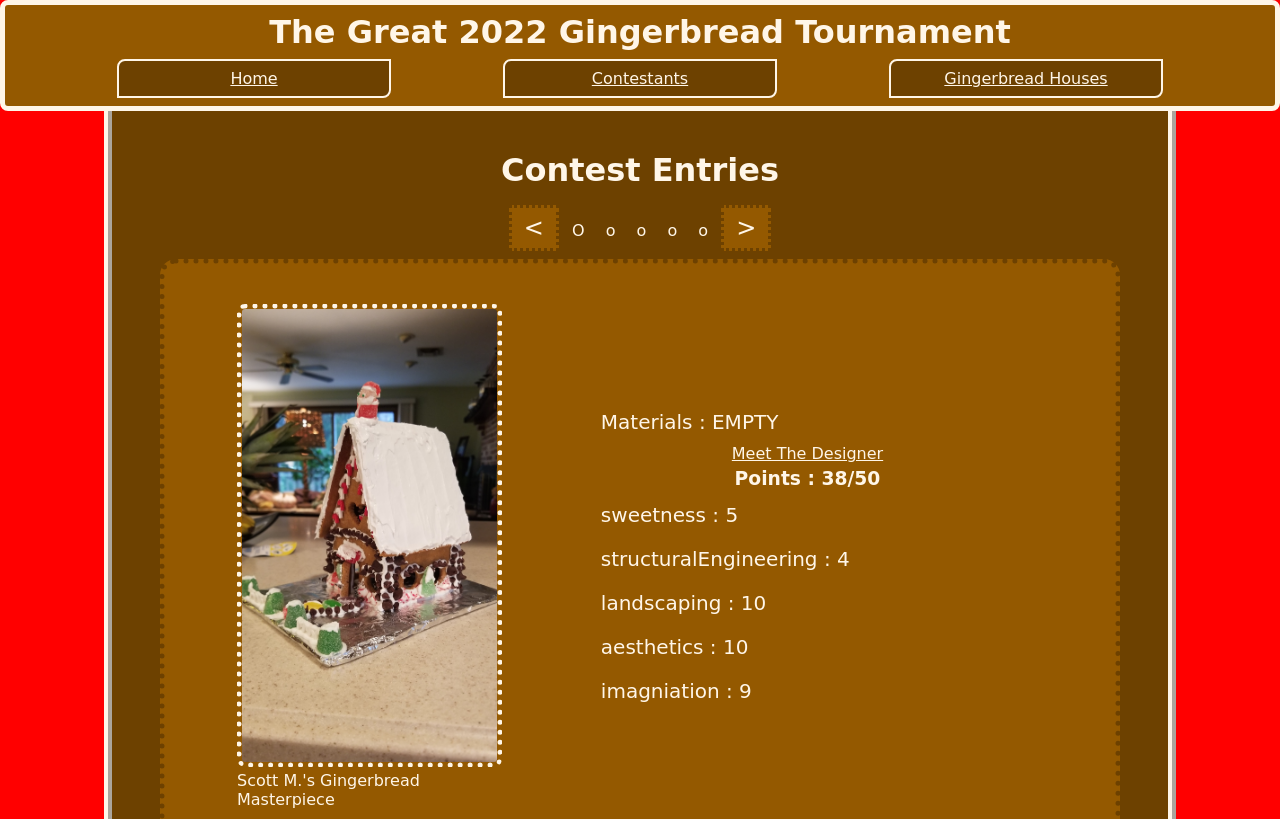
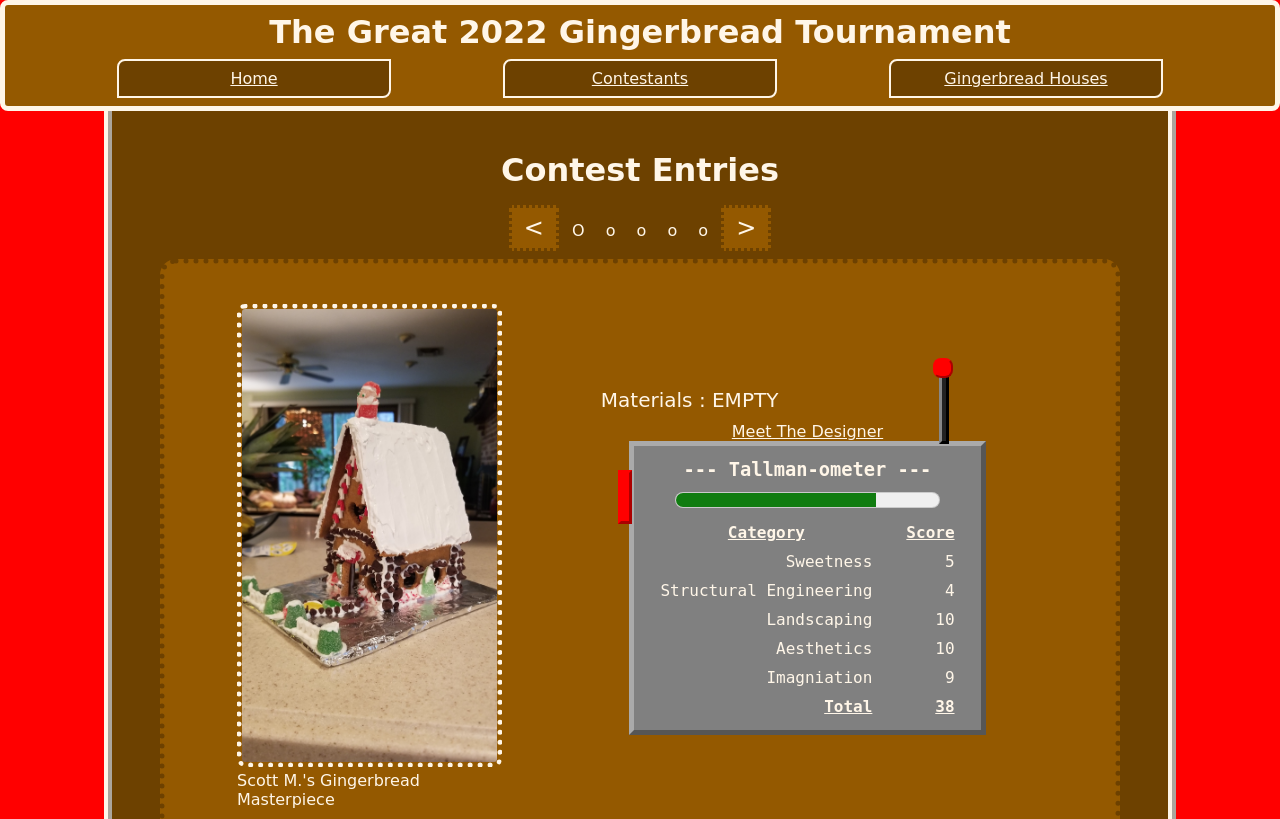
Before and after one commit to Saverton/gingerbread, a React (Create React App) app: page /houses/0 in a window 1280 px wide. Shown: the top 819 px of the page. Built offline with nearby package versions, Linux system fonts and the light colour scheme.

Commit message:
add tallmanometer

```diff
--- a/src/components/HouseCard.js
+++ b/src/components/HouseCard.js
@@ -1,6 +1,7 @@
 import React from 'react';
 import { Link } from 'react-router-dom';
 import CONTESTANTS from '../data/contestants';
+import Tallmanometer from './Tallmanometer';
 
 function HouseCard({ data }) {
   const { designerId, imageUrl, points } = data;
@@ -21,13 +22,9 @@ function HouseCard({ data }) {
     }
   }
 
-  function getTotalPoints() {
-    return Object.values(points).reduce((sum, element) => sum + element, 0);
-  }
 
-  const pointBreakdown = Object.keys(points).map(
-    (scoringCategory, index) => <p key={`scoring-${index}`}>{scoringCategory} : {Object.values(points)[index]}</p>
-  );
+
+
 
   return (
     <article className='card'>
@@ -38,8 +35,7 @@ function HouseCard({ data }) {
       <div className='card-details'>
         <p>Materials : EMPTY</p>
         <Link to={`/contestants/${designerId}`}>Meet The Designer</Link>
-        <h3>Points : {getTotalPoints()}/50</h3>
-        {pointBreakdown}
+        <Tallmanometer points={points} />
       </div>
     </article>
   );
--- /dev/null
+++ b/src/components/Tallmanometer.js
@@ -0,0 +1,54 @@
+import React from 'react';
+
+function normalizeFromCamelCase(str) {
+  let newStr = '';
+  for (let letter of str) {
+    newStr += /[A-Z]/.test(letter) ? ` ${letter}` : letter;
+  }
+  newStr = newStr[0].toUpperCase() + newStr.slice(1);
+  return newStr;
+}
+
+function Tallmanometer({ points }) {
+  const getTotalPoints = () => {
+    return Object.values(points).reduce((sum, element) => sum + element, 0);
+  }
+
+  const pointBreakdown = Object.keys(points).map(
+    (scoringCategory, index) => (
+      <tr key={`scoring-${index}`}>
+        <td>{normalizeFromCamelCase(scoringCategory)}</td>
+        <td>{Object.values(points)[index]}</td>
+      </tr>
+    )
+  );
+  pointBreakdown.push(
+    <tr key='total'>
+      <td>Total</td>
+      <td>{getTotalPoints()}</td>
+    </tr>
+  )
+
+  return (
+    <div className="tallmanometer">
+      <div className='tallmanometer-button'></div>
+      <div className='tallmanometer-antenna'></div>
+      <div className='tallmanometer-antenna-bulb'></div>
+      <h3>--- Tallman-ometer ---</h3>
+      <meter value={getTotalPoints()} min="0" max="50" low="25"></meter>
+      <table>
+        <thead>
+          <tr>
+            <th>Category</th>
+            <th>Score</th>
+          </tr>
+        </thead>
+        <tbody>
+          {pointBreakdown}
+        </tbody>
+      </table>
+    </div>
+  );
+}
+
+export default Tallmanometer;
--- a/src/index.css
+++ b/src/index.css
@@ -9,7 +9,6 @@ body {
   background-color: red;
   font-family: 'Comic Sans MS', 'Comic Sans';
   color: var(--frosting-white);
-  /* border: 2px solid white; */
 }
 
 header, footer {
@@ -118,3 +117,65 @@ button:hover {
 .slide-map {
   margin: 0 0.5em;
 }
+
+.tallmanometer {
+  background-color: gray;
+  border: 5px outset #AAA;
+  font-family: 'Monospace', 'Lucida Console';
+  text-align: center;
+  padding: 0.5em;
+  position: relative;
+}
+
+.tallmanometer-button {
+  width: 0.5rem;
+  height: 3rem;
+  background-color: red;
+  border: 3px outset red;
+  position: absolute;
+  left: -1rem;
+  top: 1.5rem;
+}
+
+.tallmanometer-antenna {
+  width: 0.25rem;
+  height: 4.5rem;
+  background-color: #222;
+  border: 3px outset #333;
+  position: absolute;
+  right: 2rem;
+  top: -5rem;
+}
+
+.tallmanometer-antenna-bulb {
+  width: 1rem;
+  height: 1rem;
+  background-color: red;
+  border-radius: 0.5rem;
+  border: 2px outset red;
+  position: absolute;
+  right: 1.75rem;
+  top: -5.5rem;
+}
+
+meter {
+  width: 80%;
+  height: 2rem;
+}
+
+table {
+  text-align: right;
+}
+
+th, td {
+  padding: 0.25em 1em;
+}
+
+th {
+  text-align: center;
+}
+
+tr:last-of-type {
+  font-weight: bold;
+  text-decoration: underline;
+}
```
